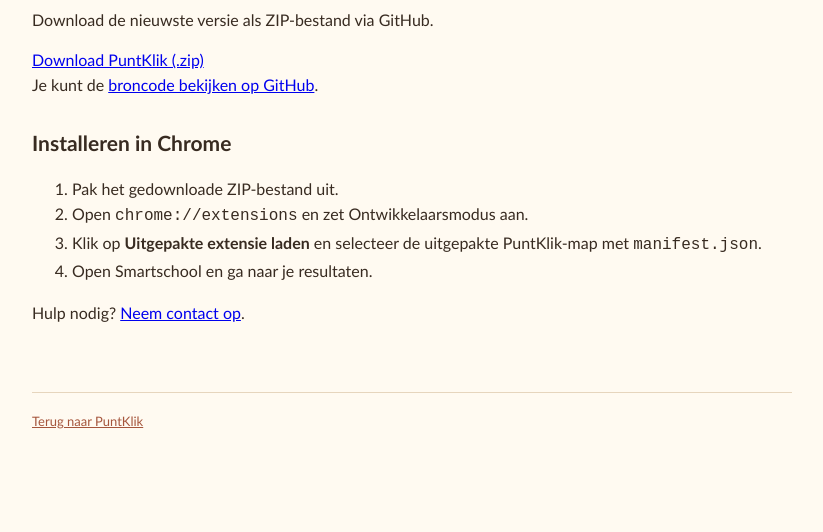
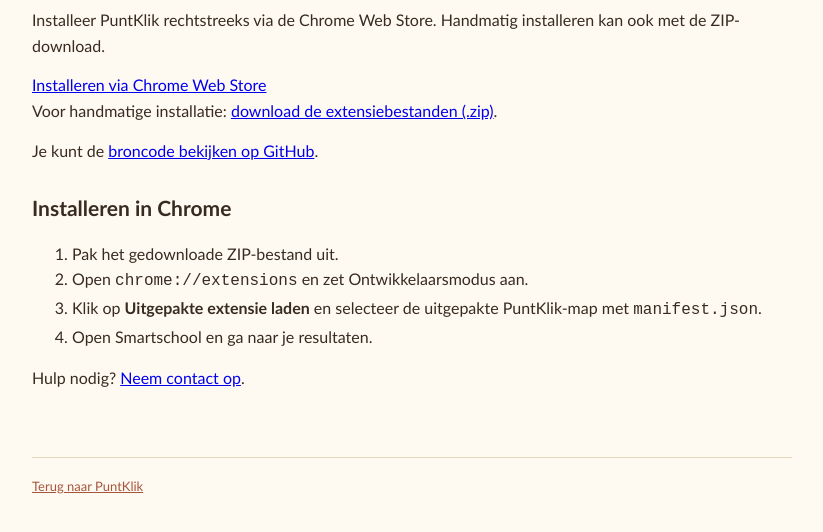
Before and after one commit to codevictorini/Smartschool-puntenklikker, a browser extension: page docs/download.html in a window 1280 px wide. Shown: the part 162-694 px from the top of the page, without its empty margins (228-1051 px from the left). Drawn offline with Linux system fonts and the light colour scheme.

Commit message:
Add files via upload

```diff
--- a/docs/download.html
+++ b/docs/download.html
@@ -30,8 +30,9 @@
 
   <main class="wrap">
     <h1>Download PuntKlik</h1>
-    <p>Download de nieuwste versie als ZIP-bestand via GitHub.</p>
-    <a class="download-button" href="https://github.com/codevictorini/Smartschool-puntenklikker/archive/refs/heads/main.zip">Download PuntKlik (.zip)</a>
+    <p>Installeer PuntKlik rechtstreeks via de Chrome Web Store. Handmatig installeren kan ook met de ZIP-download.</p>
+    <a class="download-button" href="https://chromewebstore.google.com/detail/smartschool-puntklik/gidgeobfhgfbofcidaaolchabbibcbbj" target="_blank" rel="noopener noreferrer">Installeren via Chrome Web Store</a>
+    <p>Voor handmatige installatie: <a href="https://github.com/codevictorini/Smartschool-puntenklikker/archive/refs/heads/main.zip">download de extensiebestanden (.zip)</a>.</p>
     <p>Je kunt de <a href="https://github.com/codevictorini/Smartschool-puntenklikker" target="_blank" rel="noopener noreferrer">broncode bekijken op GitHub</a>.</p>
 
     <h2>Installeren in Chrome</h2>
```
